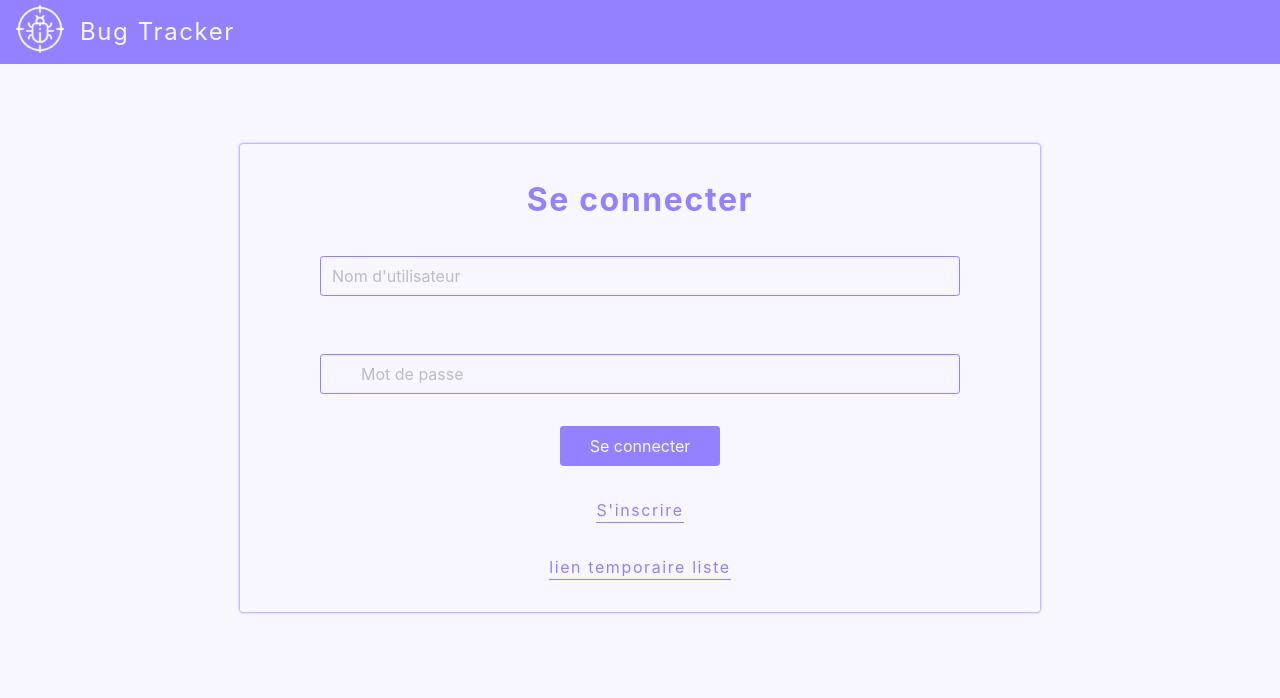
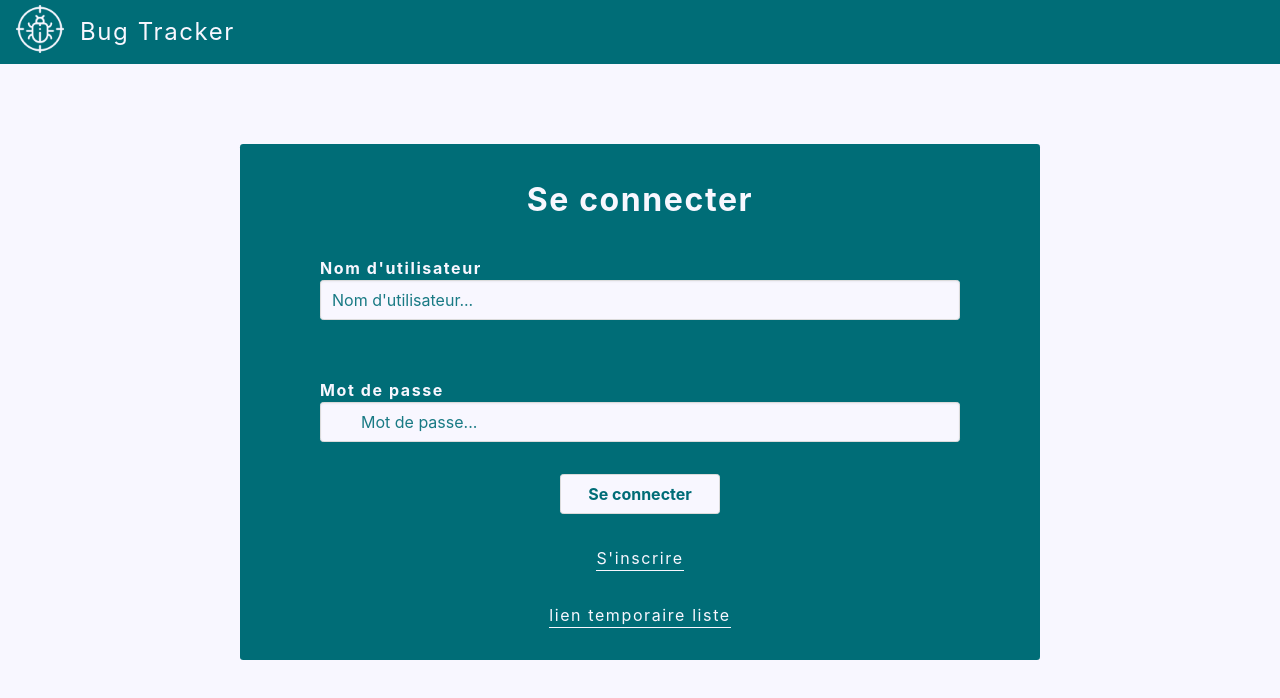
Before and after one commit to Miguel-Novoa/DM2-1_Projet-1_Bug_Tracker, a website: page index.html in a window 1280 px wide. Drawn offline with nearby package versions, Linux system fonts and the light colour scheme.

Commit message:
refonte graphique

```diff
--- a/index.html
+++ b/index.html
@@ -7,6 +7,7 @@
     <link rel="stylesheet" href="./style/reset.min.css">
 
         <!--ajout temporaire lien bulma-->
+
     <link rel="stylesheet" href="https://cdn.jsdelivr.net/npm/bulma@0.9.4/css/bulma.min.css">
 
     <link rel="stylesheet" href="./node_modules/bulma/css/bulma.min.css">
@@ -24,17 +25,19 @@
     <main>
         <section aria-labelledby="loginTitle" id="loginBox">
             <h2 id="loginTitle">Se connecter</h2>
-
+            <fieldset>
                 <form id="loginForm" action="get">
                     <p>
-                    <input id="username" class="input" type="text" placeholder="Nom d'utilisateur">
-                    <span class="icon is-small is-right">
+                        <label for="username">Nom d'utilisateur</label>
+                        <input id="username" class="input" type="text" placeholder="Nom d'utilisateur...">
+                        <span class="icon is-small is-left">
                             <i class="fas fa-user"></i>
                         </span>
                     </p>
 
                     <p class="control has-icons-left">
-                    <input id="password" class="input" type="password" placeholder="Mot de passe">
+                        <label for="password">Mot de passe</label>
+                        <input id="password" class="input" type="password" placeholder="Mot de passe...">
                         <span class="icon is-small is-left">
                         <i class="fas fa-lock"></i>
                         </span>
@@ -44,6 +47,7 @@
 
                     <input id="loginBtn" class="button" value="Se connecter">
                 </form>
+            </fieldset>
             <a href="./pages/register.html">S'inscrire</a>
             <a href="./pages/bugsList.html">lien temporaire liste</a>
         </section>
--- a/js/header.js
+++ b/js/header.js
@@ -33,4 +33,6 @@ fetch(`http://greenvelvet.alwaysdata.net/bugTracker/api/list/${user.token}/0`)
                     <li>${uncovered} non traités</li>
                     <li>${inProgress} en cours</li>
                     <li>${covered} traitrés</li>`
-})
+}).catch((error)=>{
+    console.log(error)
+});
--- a/style/addBug.css
+++ b/style/addBug.css
@@ -7,11 +7,39 @@ main{
     row-gap: 4rem;
 }
 
+fieldset{
+    display: flex;
+    justify-content: center;
+    width: 30%;
+}
+
 form{
     display: flex;
     flex-flow: column;
-    width: 30%;
+    width: 100%;
     row-gap: 2rem;
+}
+
+.input, .select select, .textarea{
+    border-radius: 0.2rem;
+    color: var(--main-color);
+    background-color: var(--secondary-color);
+    border: 2px solid var(--main-color);
+}
+
+.input::placeholder{
+    opacity: 0.9;
+    color: var(--main-color);
+}
+
+.textarea::placeholder{
+    opacity: 0.9;
+    color: var(--main-color);
+}
+
+form label{
+    color: var(--main-color);
+    font-weight: bold;
 }
 
 form button{
--- a/style/index.css
+++ b/style/index.css
@@ -5,9 +5,13 @@ main{
     padding-top: 5rem;
 }
 
+fieldset{
+    width: 50rem;
+    display: flex;
+    justify-content: center;
+}
+
 #loginBox{
-    -webkit-box-shadow: 0px 0px 2px 1px rgba(147,129,255,0.7);
-    box-shadow: 0px 0px 2px 1px rgba(147,129,255,0.7);
     display: flex;
     flex-flow: column;
     width: 50rem;
@@ -17,12 +21,14 @@ main{
     border-radius: 0.2rem;
     padding-top: 2rem;
     padding-bottom: 2rem;
+    background-color: var(--main-color);
+    color: var(--secondary-color);
 }
 
 #loginBox h2{
     font-size: 2rem;
     font-weight: bolder;
-    color: var(--main-color);
+    color: var(--secondary-color);
 }
 
 #loginForm{
@@ -37,8 +43,14 @@ main{
     width: 100%;
 }
 
-#loginForm input{
-    border: 1px solid var(--main-color);
+#loginForm input::placeholder{
+    opacity: 0.9;
+    color: var(--main-color);
+}
+
+#loginForm label{
+    color: var(--secondary-color);
+    font-weight: bold;
 }
 
 #passwordAlert, #confirmPasswordAlert, #usernameAlert, #alert{
@@ -47,28 +59,25 @@ main{
 
 .input, .select select, .textarea{
     border-radius: 0.2rem;
-    color: #000;
+    color: var(--main-color);
     background-color: var(--secondary-color);
 }
 
 #loginForm .button{
     width: 10rem;
     border-radius: 0.2rem;
-    color: var(--secondary-color);
-    background-color: var(--main-color);
+    color: var(--main-color);
+    background-color: var(--secondary-color);
+    font-weight: bold;
 }
 
 #loginForm .button:hover{
-    color: var(--main-color);
-    background-color: var(--secondary-color);
+    color: var(--secondary-color);
+    background-color: var(--main-color);
+    border: 2px solid var(--secondary-color);
 }
 
 #loginBox a{
-    color: var(--main-color);
-    border-bottom: 1px solid var(--main-color);
+    color: var(--secondary-color);
+    border-bottom: 1px solid var(--secondary-color);
 }
-
-#loginBox a:hover{
-    color: #000;
-    border-bottom: 1px solid #000;
-}
--- a/style/main.css
+++ b/style/main.css
@@ -1,8 +1,8 @@
 
 :root{
-    --main-color : #9381ff;
+    --main-color : #006d77;
     --secondary-color: #f8f7ff;
-    --current-color : #b8b8ff;
+    --current-color : #83C5BE;
 }
 
 body{
```
Also changed, not shown: pages/addBug.html (+4 -2 lines), pages/register.html (+2 -1 lines), style/addBug.min.css, style/index.min.css, style/main.min.css. Lines whose indentation alone changed are shown as unchanged.
